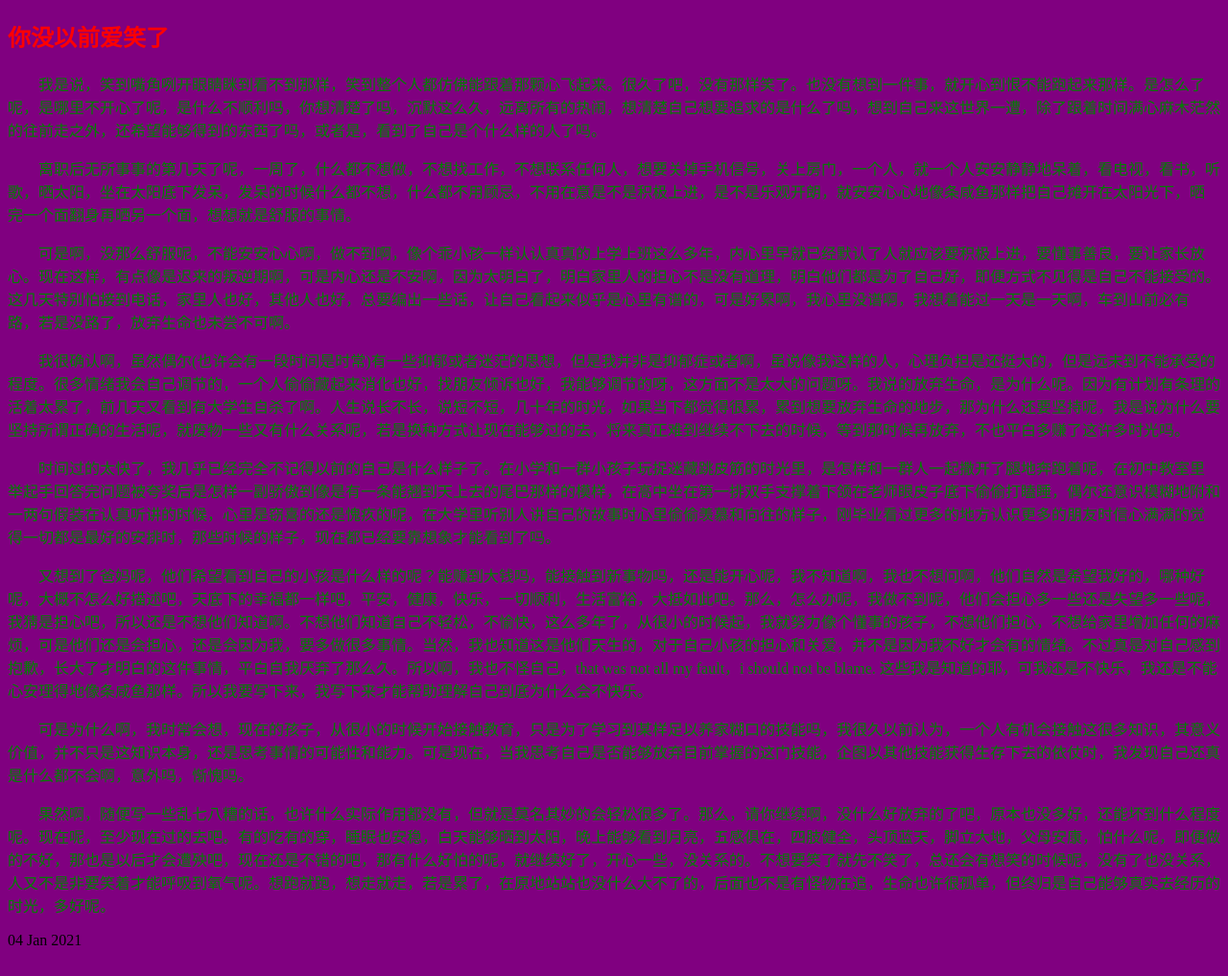
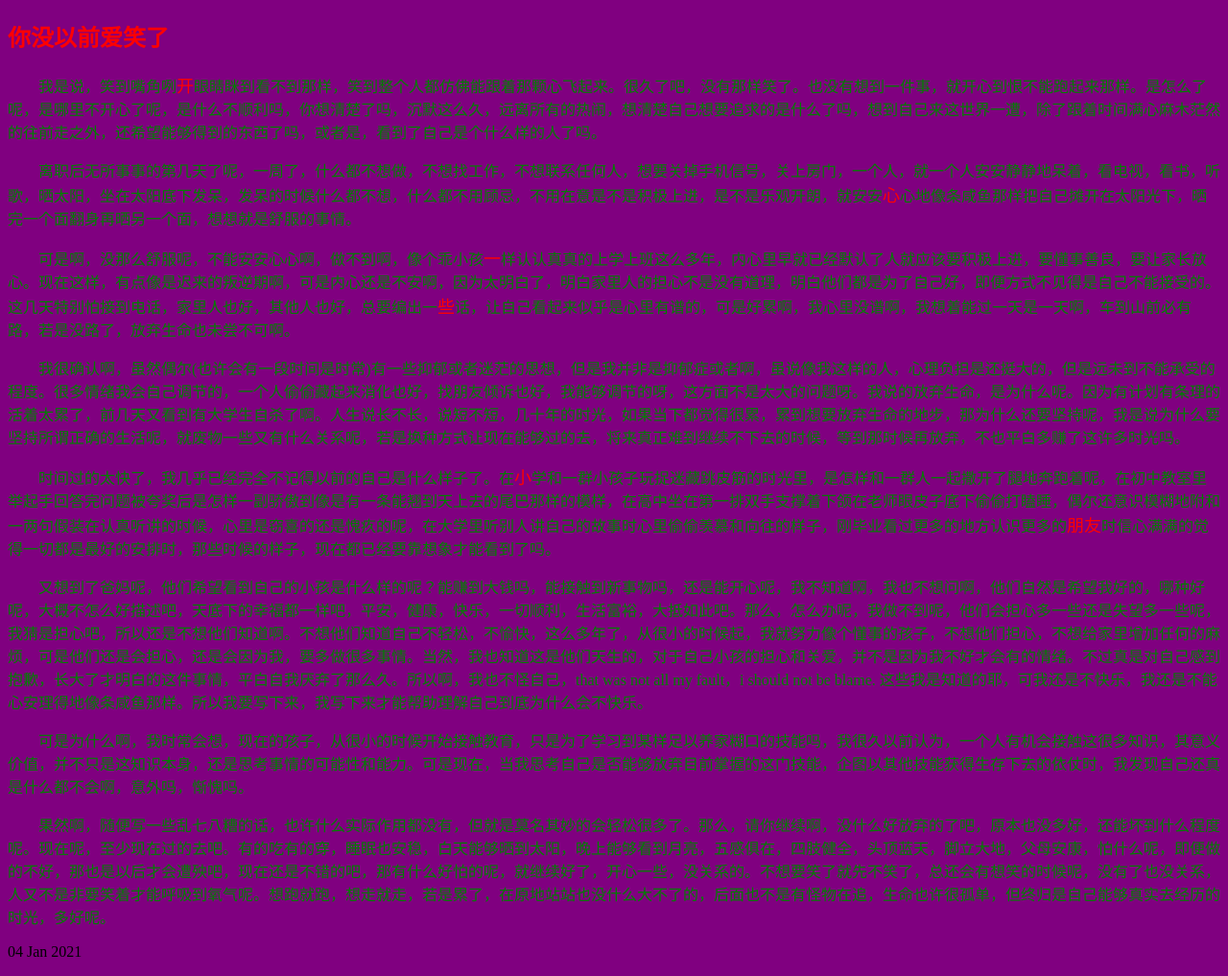
Before and after one commit to qiaoxiaobeibei/project, a Jekyll site: the page built from _posts/2021-01-04-你没以前爱笑了.html, in a window 1280 px wide. Shown: the whole page at 96% size. Built offline with Jekyll 4.4.1, drawn with Linux system fonts in a browser that asks for light colours.

Commit message:
add new css

```diff
--- a/_layouts/default.html
+++ b/_layouts/default.html
@@ -7,6 +7,7 @@
 	body {background-color: purple}
 	h2 {color : red}
 	p {color: green ; text-indent: 2em}
+	.red-t {color: red; font-size: 18px}
 	</style>
 </head>
 <body>
```
